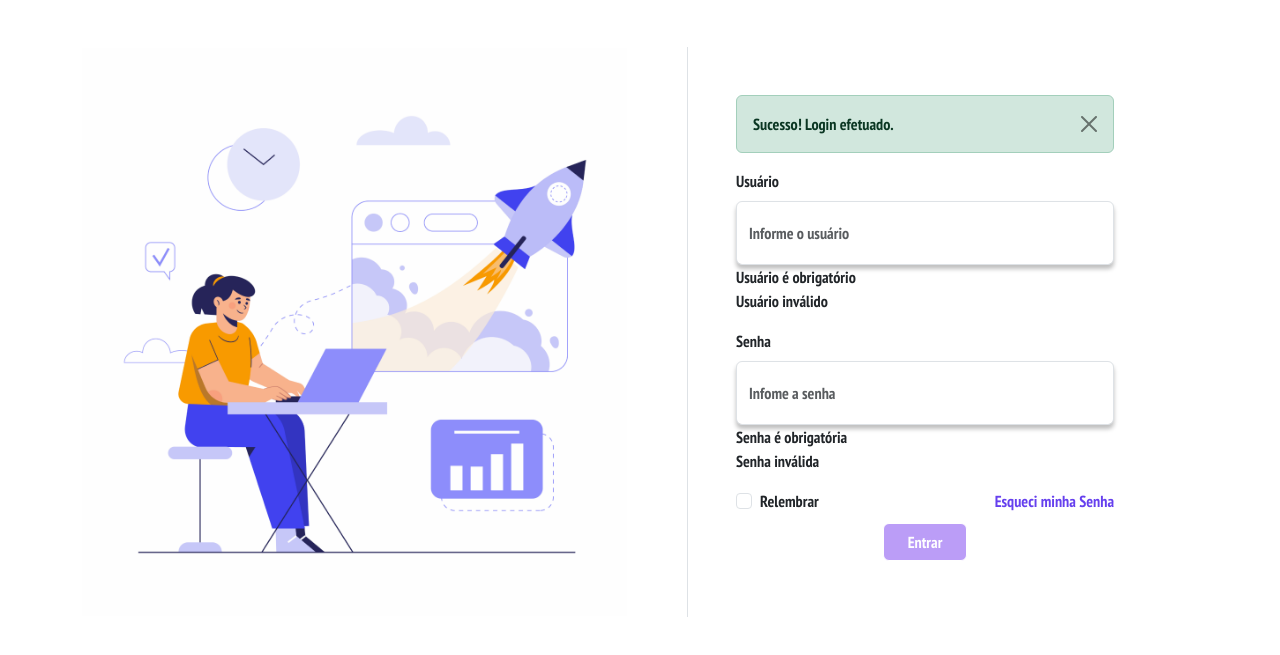
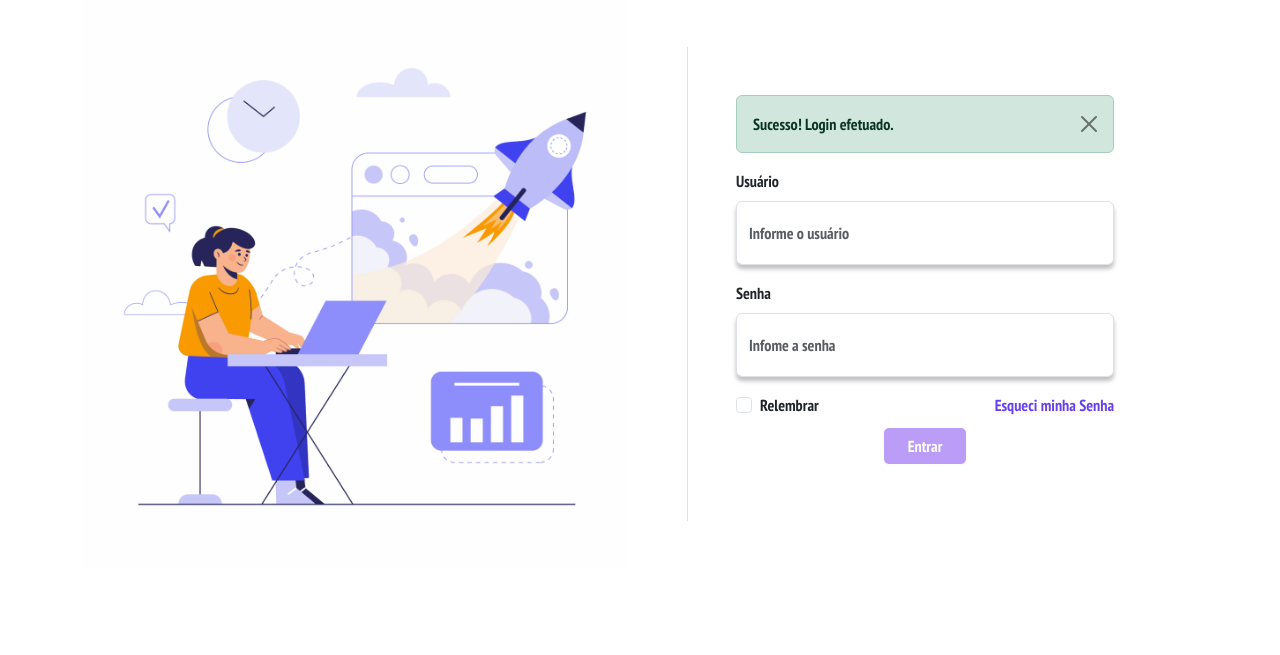
Before and after one commit to barrowBrandao/hive, a plain HTML site: page index.html in a window 1280 px wide. Shown: the part 107-762 px from the top of the page. Drawn offline with nearby package versions, Linux system fonts and the light colour scheme.

Commit message:
Update index.html

```diff
--- a/index.html
+++ b/index.html
@@ -54,14 +54,12 @@
                       <div class="mb-3">
                           <label for="name" class="form-label">Usuário</label>
                           <input type="text" onchange="ValidateFields()" class="form-control" id="usuario" value="" placeholder="Informe o usuário">
-                          <div class="erro" id="user-erro">Usuário é obrigatório</div>
-                          <div class="erro" id="user-error">Usuário inválido</div>
+
                       </div>
                       <div class="mb-3">
                         <label for="exampleInputPassword1" class="form-label">Senha</label>
                         <input type="password" id="senha" onchange="ValidateFields()" class="form-control" value="" placeholder="Infome a senha">
-                        <div class="erro" id="senha-erro">Senha é obrigatória</div>
-                        <div class="erro">Senha inválida</div>
+
                       </div>
                       <div class="row">
                         <div class="col-4">
```
